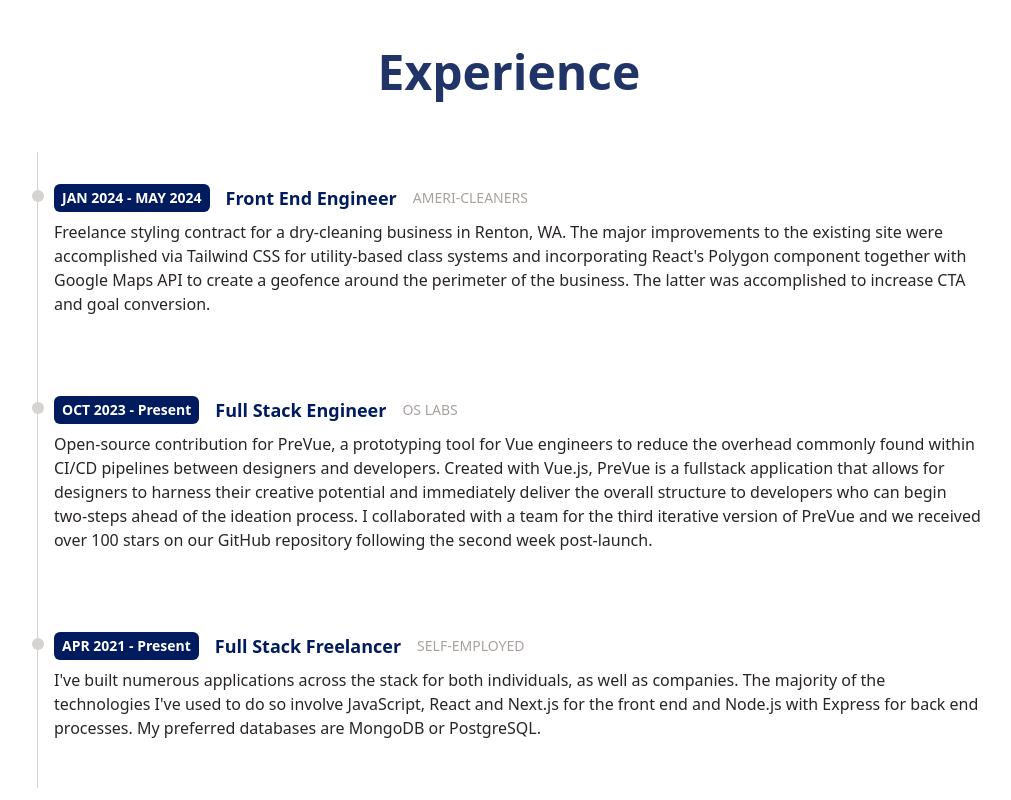
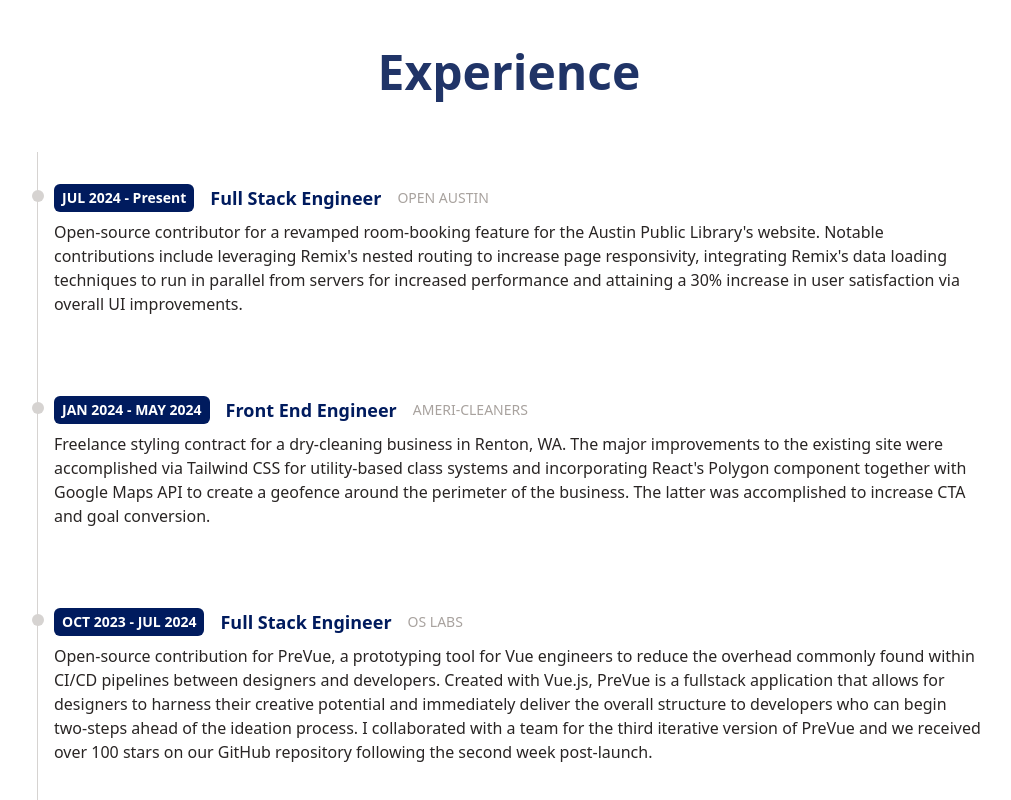
Before and after one commit to greenteaisgreat/portfolio, a React (Vite) app: page / in a window 1280 px wide. Shown: the part 816-1616 px from the top of the page, without its empty margins (163-1174 px from the left). Built offline with nearby package versions, Linux system fonts and the light colour scheme.

Commit message:
Add Open Austin to Experience

```diff
--- a/src/components/Experience.jsx
+++ b/src/components/Experience.jsx
@@ -2,6 +2,13 @@ import React from 'react';
 import ExpItem from './ExpItem';
 
 const data = [
+    {
+        year: 'JUL 2024 - Present',
+        title: 'Full Stack Engineer',
+        company: 'Open Austin',
+        details:
+            "Open-source contributor for a revamped room-booking feature for the Austin Public Library's website. Notable contributions include leveraging Remix's nested routing to increase page responsivity, integrating Remix's data loading techniques to run in parallel from servers for increased performance and attaining a 30% increase in user satisfaction via overall UI improvements.",
+    },
     {
         year: 'JAN 2024 - MAY 2024',
         title: 'Front End Engineer',
@@ -10,7 +17,7 @@ const data = [
             "Freelance styling contract for a dry-cleaning business in Renton, WA. The major improvements to the existing site were accomplished via Tailwind CSS for utility-based class systems and incorporating React's Polygon component together with Google Maps API to create a geofence around the perimeter of the business.\n\nThe latter was accomplished to increase CTA and goal conversion.",
     },
     {
-        year: 'OCT 2023 - Present',
+        year: 'OCT 2023 - JUL 2024',
         title: 'Full Stack Engineer',
         company: 'OS Labs',
         details:
```
